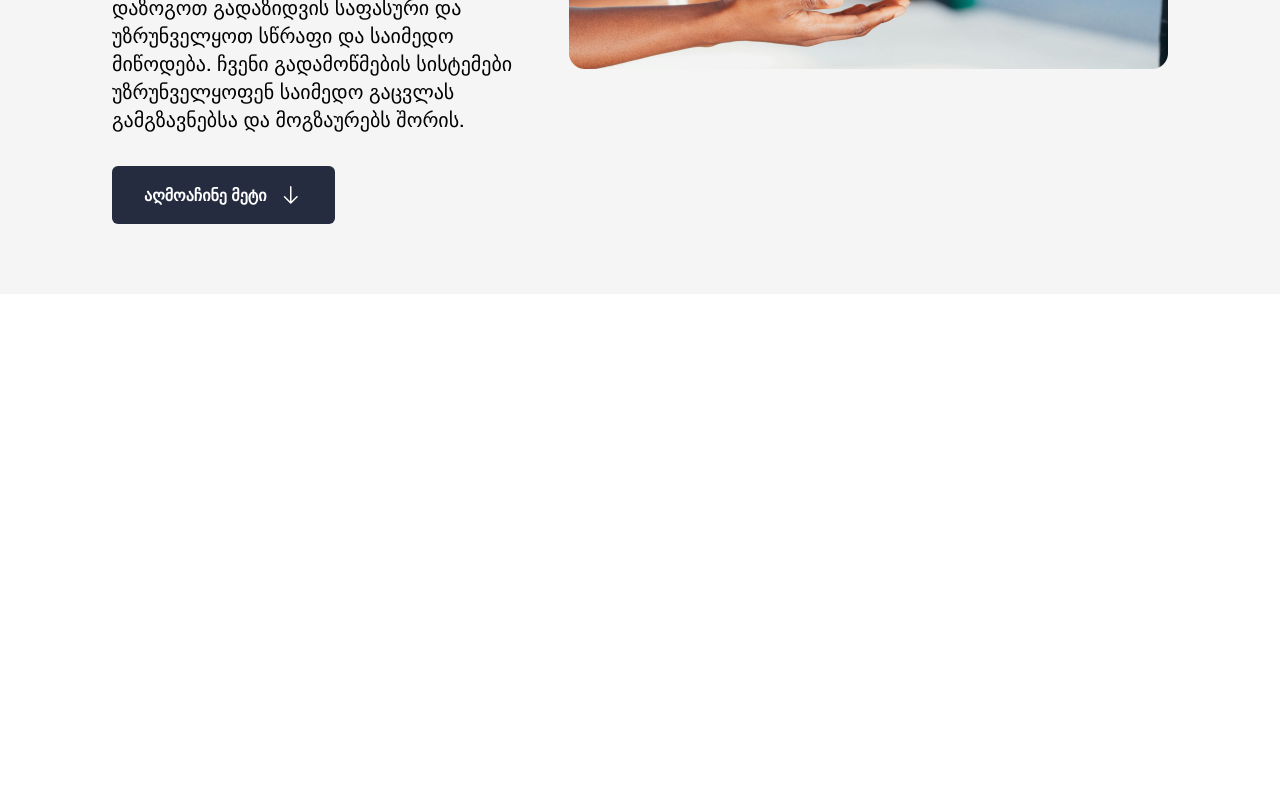
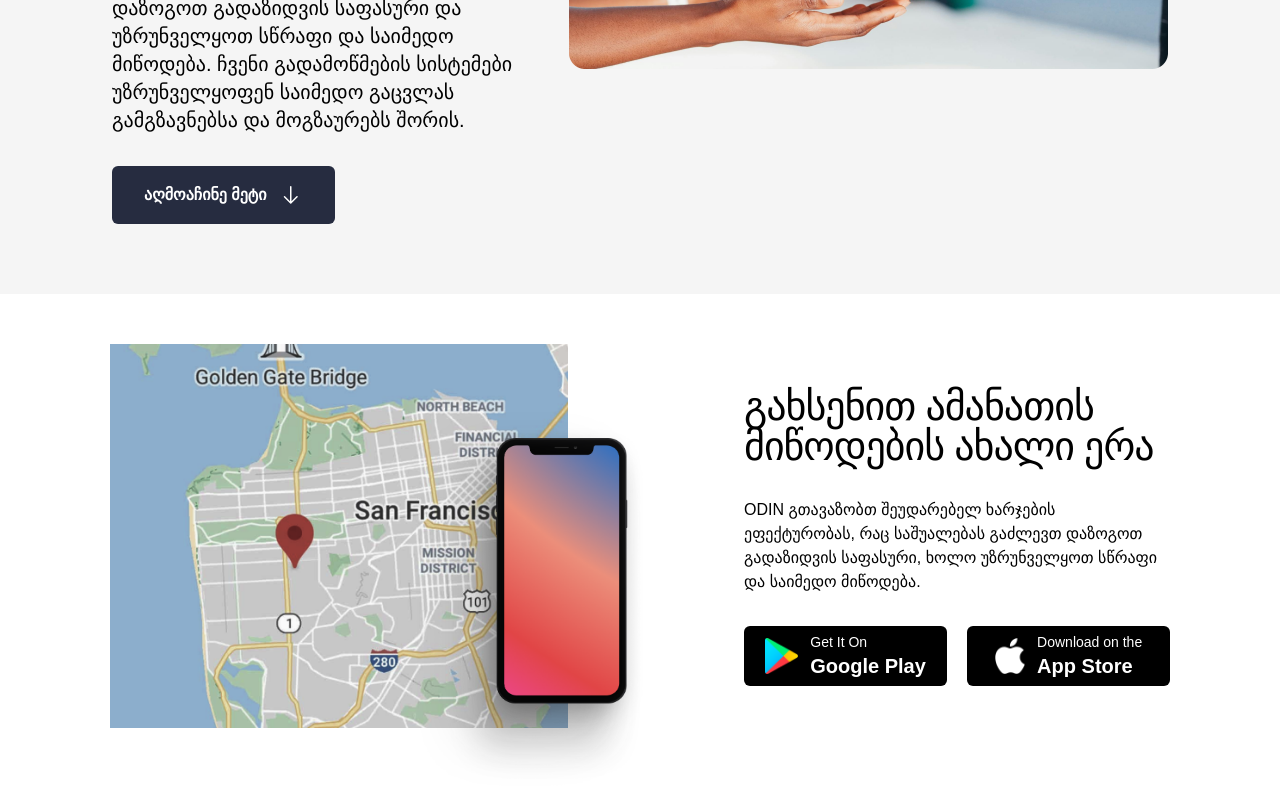
Before and after one commit to GeorgeShalamberidze/ODIN, a React (Vite) app: page / in a window 1280 px wide. Shown: the part 476-1276 px from the top of the page. Before the commit the page ends 800 px from the top, so only its background shows below. Built offline with nearby package versions, Linux system fonts and the light colour scheme.

Commit message:
draw map section

```diff
--- a/src/App.tsx
+++ b/src/App.tsx
@@ -2,14 +2,16 @@ import { useTranslation } from "react-i18next";
 import { useNavigate } from "react-router-dom";
 import Header from "./components/Header";
 import Hero from "./components/Hero";
+import MapSection from "./components/MapSection";
 
 function App() {
   const { t, i18n } = useTranslation();
 
   return (
-    <div className="">
+    <div className="w-full">
       <Header />
       <Hero />
+      <MapSection />
     </div>
   );
 }
--- a/src/assets/style/global.css
+++ b/src/assets/style/global.css
@@ -38,7 +38,7 @@ html {
 }
 
 body {
-  font-family: "HelveticaNeue", "sans-serif", "Courier New";
+  font-family: Arial, Helvetica, sans-serif;
   width: 100%;
   position: relative;
   margin-top: 124px;
--- a/src/components/Header/index.tsx
+++ b/src/components/Header/index.tsx
@@ -13,7 +13,7 @@ const headerItems = [
 const Header = () => {
   const { t } = useTranslation();
   return (
-    <div className="flex justify-between items-center w-full fixed left-0 top-0 bg-white z-50">
+    <div className="flex justify-between items-center w-full fixed left-0 top-0 bg-white z-50 shadow-md">
       <img
         src={OdinLogo}
         alt="company logo"
--- /dev/null
+++ b/src/components/MapSection/index.tsx
@@ -0,0 +1,45 @@
+import React from "react";
+import { useTranslation } from "react-i18next";
+import StoreButtons from "../StoreButtons";
+
+const MapSection = () => {
+  const { t } = useTranslation();
+  return (
+    <div className="mb-32 mt-[50px] mx-[110px]">
+      <div className="flex">
+        <div className="relative">
+          <img
+            src="./src/assets/png/map.png"
+            alt="google map"
+            className="max-w-[532px] w-full h-full"
+          />
+          <img
+            src="./src/assets/png/iphoneX.png"
+            alt="Iphone X"
+            className="absolute top-11 -right-24 w-[279px] z-50"
+          />
+        </div>
+        <div className="flex flex-col justify-center flex-1 pl-44 gap-8">
+          <p className="text-[40px] text-black tracking-[-1px] leading-10">
+            {t("mapSectionMainText")}
+          </p>
+          <p className="text-base">{t("mapSectionSecondaryText")}</p>
+          <div className="flex justify-start items-start w-fit gap-5">
+            <StoreButtons
+              imgUrl="./src/assets/png/google-logo.png"
+              upperText="Get It On"
+              mainText="Google Play"
+            />
+            <StoreButtons
+              imgUrl="./src/assets/png/apple-logo.png"
+              upperText="Download on the"
+              mainText="App Store"
+            />
+          </div>
+        </div>
+      </div>
+    </div>
+  );
+};
+
+export default MapSection;
--- /dev/null
+++ b/src/components/StoreButtons/index.tsx
@@ -0,0 +1,25 @@
+import React from "react";
+
+type StoreButtonPropTypes = {
+  upperText: string;
+  mainText: string;
+  imgUrl: string;
+};
+
+const StoreButtons = ({
+  imgUrl,
+  mainText,
+  upperText,
+}: StoreButtonPropTypes) => {
+  return (
+    <div className="bg-black h-[60px] w-[203px] rounded-md flex items-center justify-center gap-3 cursor-pointer">
+      <img src={imgUrl} alt={`${mainText} logo`} className="h-9" />
+      <div className="text-white">
+        <p className="text-sm">{upperText}</p>
+        <p className="text-xl font-bold">{mainText}</p>
+      </div>
+    </div>
+  );
+};
+
+export default StoreButtons;
--- a/src/lang/en.json
+++ b/src/lang/en.json
@@ -5,5 +5,7 @@
   "features": "Features",
   "ourApproach": "Our Approach",
   "contacts": "Contacts",
-  "exploreMore": "Explore More"
+  "exploreMore": "Explore More",
+  "mapSectionMainText": "Unlock a New Era of Parcel Delivery",
+  "mapSectionSecondaryText": "ODIN offers unmatched cost-effectiveness, allowing you to save on shipping fees while ensuring swift and reliable deliveryODIN offers unmatched cost-effectiveness, allowing you to save on shipping fees while ensuring swift and reliable delivery"
 }
--- a/src/lang/ka.json
+++ b/src/lang/ka.json
@@ -5,5 +5,7 @@
   "features": "მახასიათებლები",
   "ourApproach": "ჩვენი მიდგომა",
   "contacts": "კონტაქტი",
-  "exploreMore": "აღმოაჩინე მეტი"
+  "exploreMore": "აღმოაჩინე მეტი",
+  "mapSectionMainText": "გახსენით ამანათის მიწოდების ახალი ერა",
+  "mapSectionSecondaryText": "ODIN გთავაზობთ შეუდარებელ ხარჯების ეფექტურობას, რაც საშუალებას გაძლევთ დაზოგოთ გადაზიდვის საფასური, ხოლო უზრუნველყოთ სწრაფი და საიმედო მიწოდება."
 }
```
